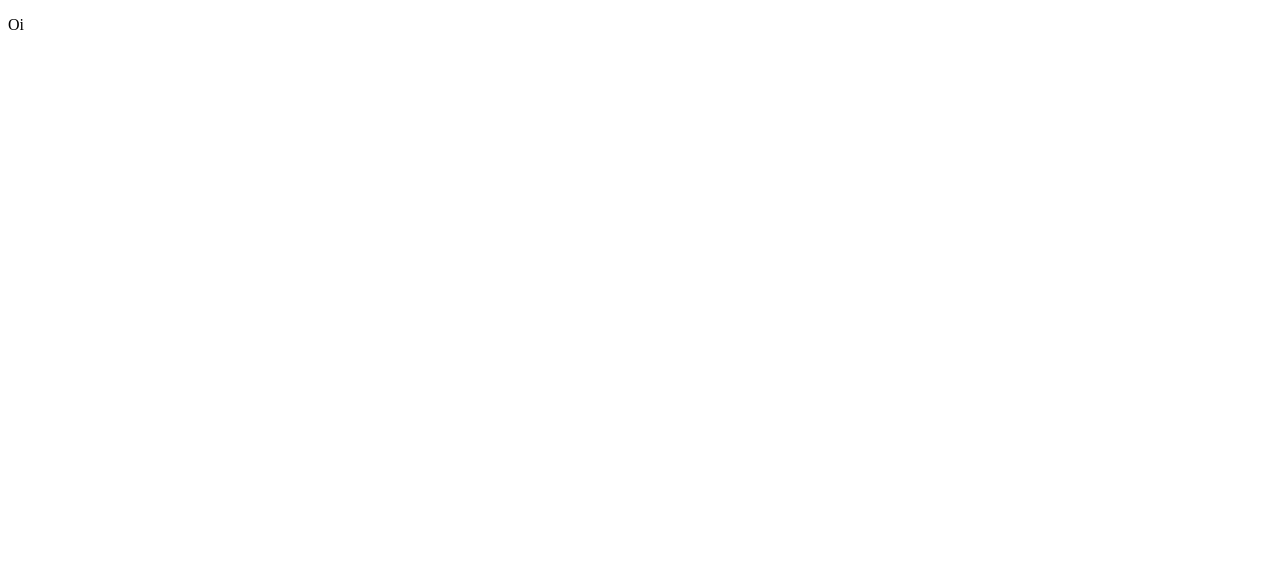
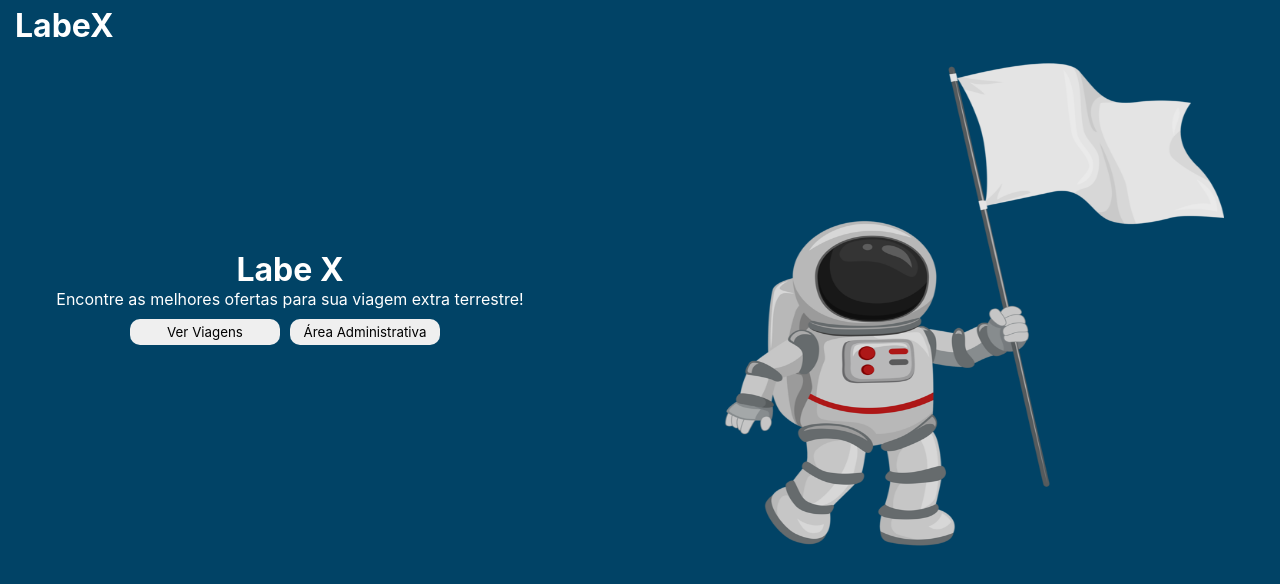
Before and after one commit to future4code/Monica-Araujo, a React (Create React App) app in the folder semana10/projeto-labex/labex/: page / in a window 1280 px wide. Shown: the top 584 px of the page. Built offline with nearby package versions, Linux system fonts and the light colour scheme.

Commit message:
fiz a troca de páginas, ainda nao de todas e comecei a estilização

```diff
--- a/semana10/projeto-labex/labex/package.json
+++ b/semana10/projeto-labex/labex/package.json
@@ -9,6 +9,7 @@
     "axios": "^0.21.1",
     "react": "^17.0.2",
     "react-dom": "^17.0.2",
+    "react-router-dom": "^5.2.0",
     "react-scripts": "4.0.3",
     "styled-components": "^5.3.0",
     "web-vitals": "^1.1.2"
--- a/semana10/projeto-labex/labex/src/App.js
+++ b/semana10/projeto-labex/labex/src/App.js
@@ -1,9 +1,46 @@
+import React from 'react'
+import {Router} from './route/Router'
+import styled from 'styled-components'
+import { createGlobalStyle } from 'styled-components'
+
+const GlobalStyle = createGlobalStyle`
+  * {
+    margin: 0;
+    padding: 0;
+    font-family: -apple-system, BlinkMacSystemFont, 'Segoe UI', Roboto, Oxygen, Ubuntu, Cantarell, 'Open Sans', 'Helvetica Neue', sans-serif
+  }
+
+  body {
+    background-color: #014366;
+    color: white
+  }
+  button {
+    border: none;
+  }
+`
+
+
+const Header = styled.header`
+  background-color: #014366;
+  height: 50px;
+  display: flex;
+  align-items: center;
+  padding-left: 15px;
+`
+
+const H1 = styled.h1`
+  color: white
+`
 
 
 function App() {
   return (
-    <div className="App">
-      <p>Oi</p>
+    <div>
+      <GlobalStyle />
+        <Header>
+          <H1>LabeX</H1>
+        </Header>
+        <Router/>
     </div>
   );
 }
--- a/semana10/projeto-labex/labex/src/pages/AdminHomePage.js
+++ b/semana10/projeto-labex/labex/src/pages/AdminHomePage.js
@@ -0,0 +1,11 @@
+import React from 'react'
+
+export const AdminHomePage = () => {
+  return (
+    <div >
+      <p>Admin Home Page</p>
+    </div>
+  );
+}
+
+export default AdminHomePage;
--- a/semana10/projeto-labex/labex/src/pages/ApplicationFormPage.js
+++ b/semana10/projeto-labex/labex/src/pages/ApplicationFormPage.js
@@ -0,0 +1,11 @@
+import React from 'react'
+
+export const ApplicationFormPage = () => {
+  return (
+    <div >
+      <p>Application Form Page</p>
+    </div>
+  );
+}
+
+export default ApplicationFormPage;
--- a/semana10/projeto-labex/labex/src/pages/CreateTripPage.js
+++ b/semana10/projeto-labex/labex/src/pages/CreateTripPage.js
@@ -0,0 +1,11 @@
+import React from 'react'
+
+export const CreateTripPage = () => {
+  return (
+    <div >
+      <p>Create Trip Page</p>
+    </div>
+  );
+}
+
+export default CreateTripPage;
--- a/semana10/projeto-labex/labex/src/pages/HomePage.js
+++ b/semana10/projeto-labex/labex/src/pages/HomePage.js
@@ -0,0 +1,71 @@
+import React from 'react'
+import { useHistory } from "react-router-dom";
+import Astronaut from '../img/astronaut.png'
+import styled from 'styled-components'
+
+const Container = styled.div`
+  display: flex;
+  align-items: center;
+  justify-content: center;
+
+`
+
+const Button = styled.div`
+  display: flex;
+  justify-content: space-between;
+  padding: 10px;
+
+`
+
+const SpecificButton = styled.button`
+  margin: 0 10px 0 0;
+  padding: 5px;
+  border-radius: 10px;
+  cursor: pointer;
+  width: 150px;
+  &:hover{
+    background-color: lightblue;
+    font-weight: bold;
+  }
+`
+
+const Main = styled.div`
+  display: flex;
+  justify-content: center;
+  align-items: center;
+  flex-direction: column;
+`
+
+const Img = styled.div`
+  margin-left: 200px
+`
+
+export const HomePage = () => {
+  const history = useHistory()
+
+  const goToListTripsPage = () => {
+    history.push('/trips/list')
+  }
+
+  const goToLoginPage = () => {
+    history.push('/login')
+  }
+
+  return (
+    <Container >
+      <Main>
+        <h1>Labe X</h1>
+        <p>Encontre as melhores ofertas para sua viagem extra terrestre!</p>
+        <Button>
+          <SpecificButton onClick={goToListTripsPage}>Ver Viagens</SpecificButton>
+          <SpecificButton onClick={goToLoginPage}>Área Administrativa</SpecificButton>
+        </Button>
+      </Main>
+      <Img>
+        <img src={Astronaut} width='500px' height='500px'/>
+      </Img>
+    </Container>
+  );
+}
+
+export default HomePage;
--- a/semana10/projeto-labex/labex/src/pages/ListTripsPage.js
+++ b/semana10/projeto-labex/labex/src/pages/ListTripsPage.js
@@ -0,0 +1,24 @@
+import React from 'react'
+import { useHistory } from 'react-router-dom';
+
+export const ListTripsPage = () => {
+  const history= useHistory()
+
+  const goToApplicatonForm = () => {
+    history.push ('/trips/application')
+  }
+
+  const goBack = () => {
+    history.push('/')
+  }
+
+  return (
+    <div >
+      <p>List Trips Page</p>
+      <button onClick={goToApplicatonForm}>Inscreva-se</button>
+      <button onClick={goBack}>Voltar</button>
+    </div>
+  );
+}
+
+export default ListTripsPage;
--- a/semana10/projeto-labex/labex/src/pages/LoginPage.js
+++ b/semana10/projeto-labex/labex/src/pages/LoginPage.js
@@ -0,0 +1,11 @@
+import React from 'react'
+
+export const LoginPage = () => {
+  return (
+    <div >
+      <p>Login Page</p>
+    </div>
+  );
+}
+
+export default LoginPage;
--- a/semana10/projeto-labex/labex/src/pages/TripDetailsPage.js
+++ b/semana10/projeto-labex/labex/src/pages/TripDetailsPage.js
@@ -0,0 +1,11 @@
+import React from 'react'
+
+export const TripDetailsPage = () => {
+  return (
+    <div >
+      <p>Trip Datails Page</p>
+    </div>
+  );
+}
+
+export default TripDetailsPage;
--- /dev/null
+++ b/semana10/projeto-labex/labex/src/route/Router.js
@@ -0,0 +1,45 @@
+import {HomePage} from '../pages/HomePage'
+import {AdminHomePage} from '../pages/AdminHomePage'
+import {ApplicationFormPage} from '../pages/ApplicationFormPage'
+import {CreateTripPage} from '../pages/CreateTripPage'
+import {ListTripsPage} from '../pages/ListTripsPage'
+import {LoginPage} from '../pages/LoginPage'
+import {TripDetailsPage} from '../pages/TripDetailsPage'
+import { BrowserRouter, Switch, Route } from 'react-router-dom'
+
+export const Router = () => {
+    return (
+        <BrowserRouter>
+            <Switch>
+                <Route exact path={'/'}>
+                    <HomePage/>
+                </Route>
+
+                <Route exact path={'/trips/list'}>
+                    <ListTripsPage/>
+                </Route>
+
+                <Route exact path={'/trips/application'}>
+                    <ApplicationFormPage/>
+                </Route>
+
+                <Route exact path={'/login'}>
+                    <LoginPage/>
+                </Route>
+
+                <Route exact path={'/admin/trips/list'}>
+                    <AdminHomePage/>
+                </Route>
+
+                <Route exact path={'/admin/trips/create'}>
+                    <CreateTripPage/>
+                </Route>
+
+                <Route exact path={'/admin/trips/:id'}>
+                    <TripDetailsPage/>
+                </Route>
+            </Switch>
+
+        </BrowserRouter>
+    )
+}
```
Also changed, not shown: semana10/projeto-labex/labex/src/img/astronaut.png (added), 1 other file (tests, documents, lock files or other folders).
